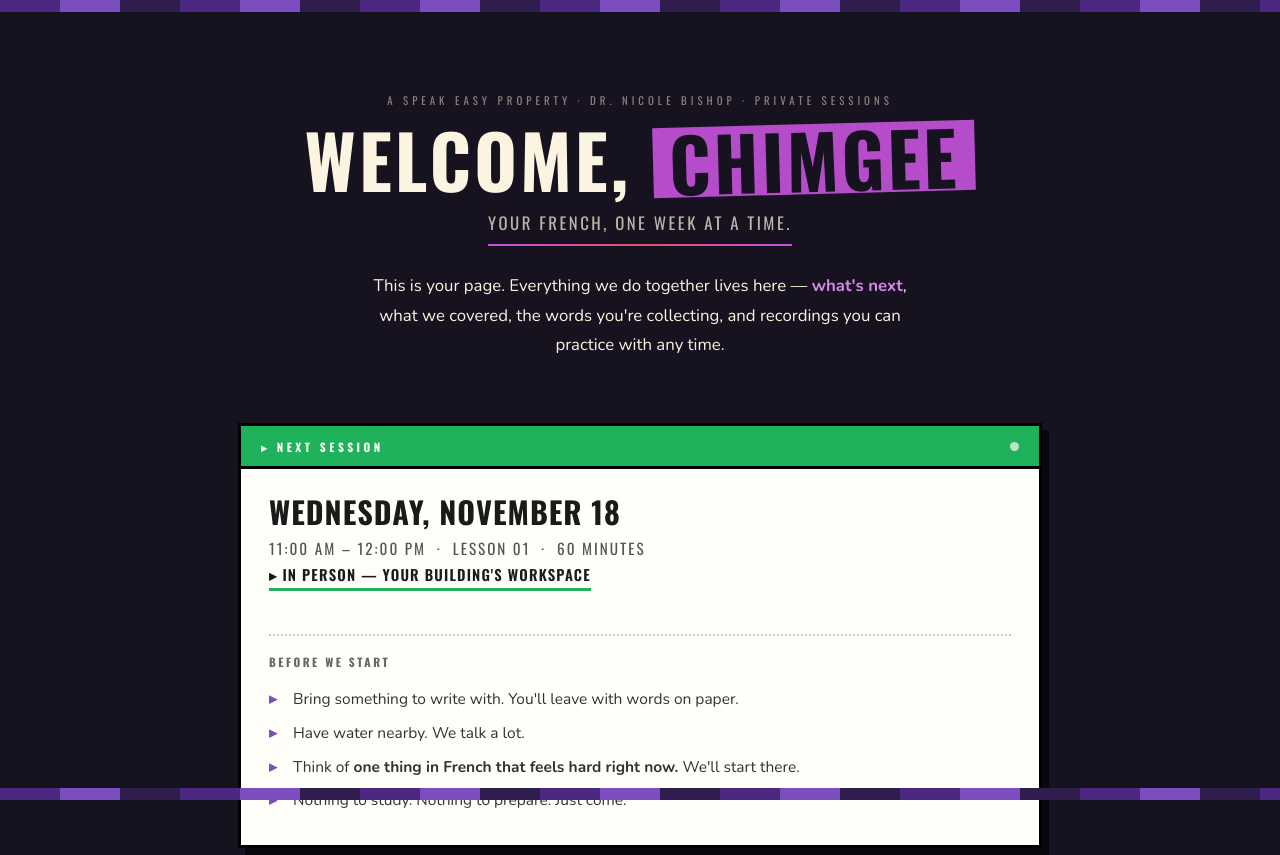
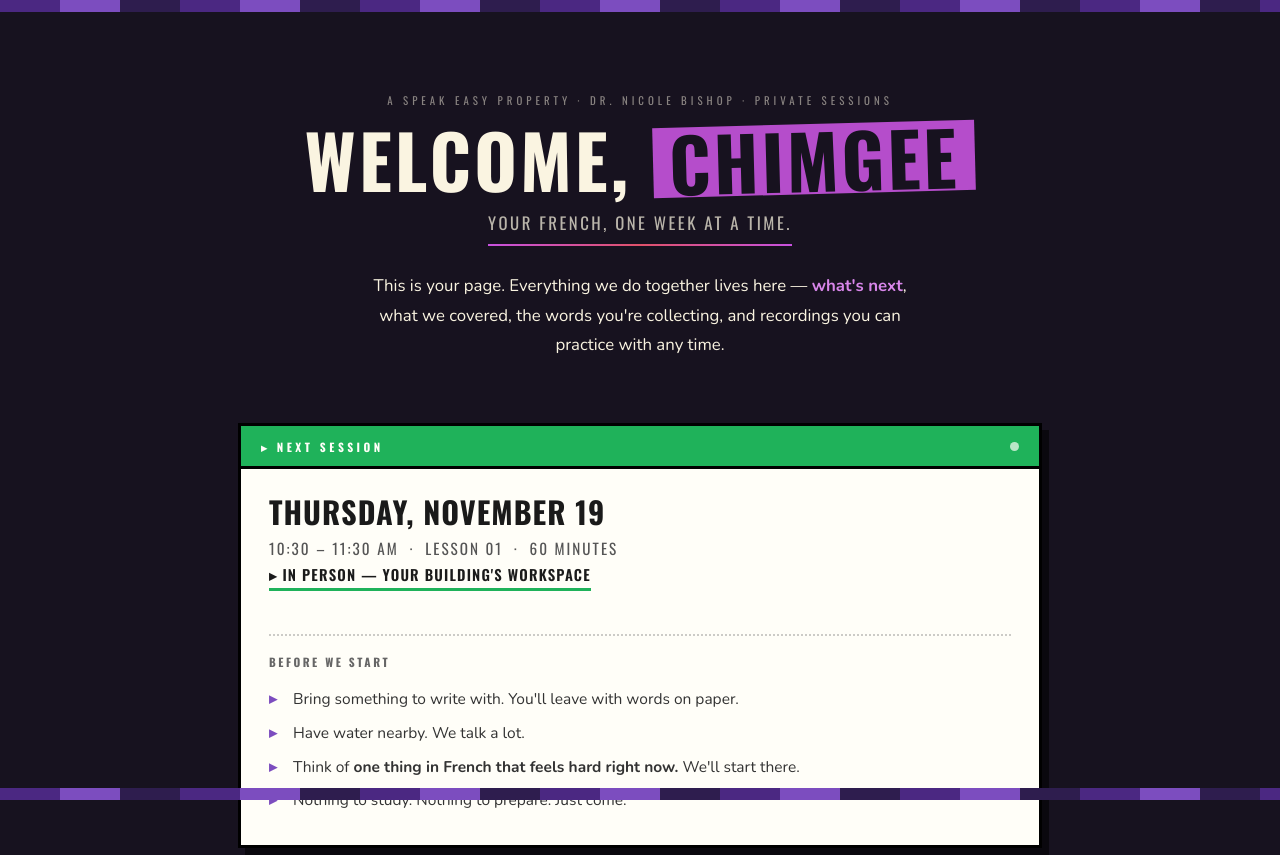
Before and after one commit to l8blo0om/languagespeakeasy, a plain HTML site: page students/chimgee/index.html in a window 1280 px wide. Shown: the top 855 px of the page. Drawn offline with nearby package versions, Linux system fonts and the light colour scheme.

Commit message:
Chimgee: first lesson is Thursday 19 Nov at 10:30
She chose the Tuesday/Thursday schedule by email this morning, starting
tomorrow. Next-session card and lesson log now show Thursday 19 November,
10:30-11:30.

Co-Authored-By: Claude Fable 5.2 <noreply@anthropic.com>

```diff
--- a/students/chimgee/index.html
+++ b/students/chimgee/index.html
@@ -329,13 +329,11 @@
     <div class="next">
       <div class="band"><span>▸ Next Session</span><span class="pulse"></span></div>
       <div class="body">
-        <!-- NICOLE: this is the standing arrangement. If Chimgee takes the
-             Tue/Thu option, change to:
-                 <div class="when">Thursday, November 19</div>
-                 <div class="clock">10:30 – 11:30 AM &nbsp;·&nbsp; Lesson 01 &nbsp;·&nbsp; 60 minutes</div> -->
-        <div class="when">Wednesday, November 18</div>
+        <!-- Schedule agreed by email 18 Nov: Tuesdays and Thursdays, 10:30–11:30,
+             starting Thursday 19 Nov. -->
+        <div class="when">Thursday, November 19</div>
         <div class="clock">
-          11:00 AM – 12:00 PM &nbsp;·&nbsp; Lesson 01 &nbsp;·&nbsp; 60 minutes
+          10:30 – 11:30 AM &nbsp;·&nbsp; Lesson 01 &nbsp;·&nbsp; 60 minutes
         </div>
 
         <div class="place">▸ In person — your building's workspace</div>
@@ -526,7 +524,7 @@
     <div class="lesson l2">
       <div class="band">
         <span class="n">Lesson 02</span>
-        <span class="d">Wed · Nov 25</span>
+        <span class="d">Tue · Nov 24</span>
       </div>
       <div class="body">
         <div class="blk">
@@ -558,7 +556,7 @@
     <div class="lesson upcoming">
       <div class="band">
         <span class="n">Lesson 01 · Coming up</span>
-        <span class="d">Wed · Nov 18</span>
+        <span class="d">Thu · Nov 19</span>
       </div>
       <div class="body">
         <div class="blk">
```
